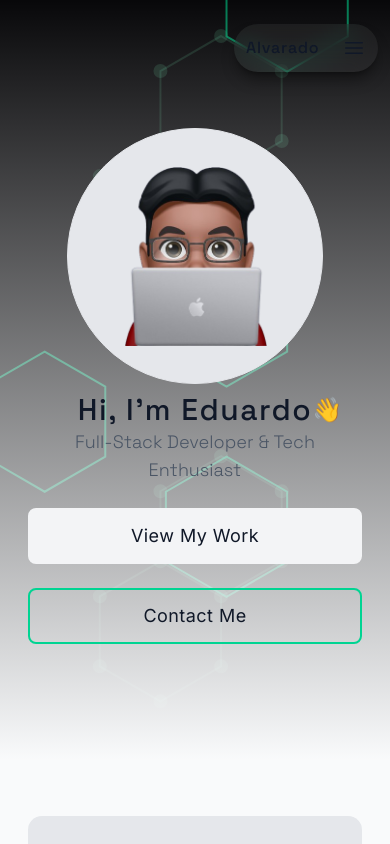
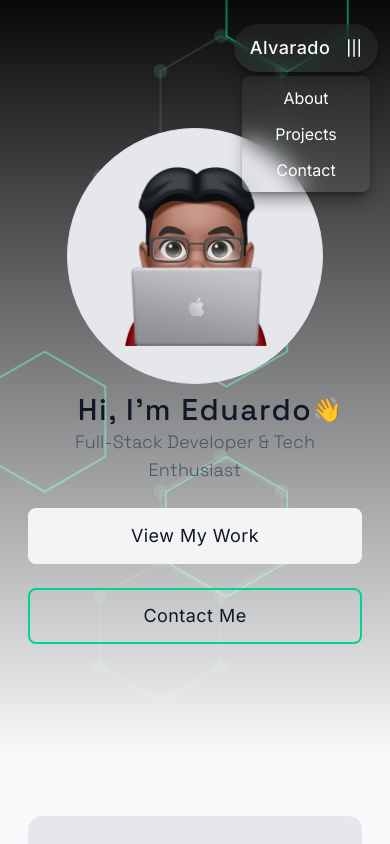
Before and after one commit to ealvara6/devfolio, a React (Vite) app: page / in a window 390 px wide. Both pictures are taken after a click on the button "Alvarado". Shown: the top 844 px of the page. Built offline with nearby package versions, Linux system fonts and the light colour scheme.

Commit message:
feat(navbar): add mobile navbar functionality

```diff
--- a/src/components/navbar/MobileNavbar.tsx
+++ b/src/components/navbar/MobileNavbar.tsx
@@ -1,18 +1,34 @@
 import { Bars3Icon } from '@heroicons/react/24/outline';
-import clsx from 'clsx';
+import {
+  DropdownMenuTrigger,
+  DropdownMenu,
+  DropdownMenuContent,
+  DropdownMenuGroup,
+  DropdownMenuItem,
+} from '../ui/dropdown-menu';
+import { Button } from '../ui/button';
+import { links } from '@/data/navLinks';
 
-export const MobileNavbar = ({ className }: { className?: string }) => {
+export const MobileNavbar = ({ className }: { className: string }) => {
   return (
-    <button
-      className={clsx(
-        'flex min-w-36 items-center justify-between py-3 px-3 rounded-full min-h-10 bg-white/5 backdrop-blur-md shadow-lg shadow-black/40',
-        className
-      )}
-    >
-      <div className="text-md tracking-wider font-heading font-medium">
-        Alvarado
-      </div>
-      <Bars3Icon className="w-6" />
-    </button>
+    <div className={className}>
+      <DropdownMenu>
+        <DropdownMenuTrigger asChild>
+          <Button className="flex gap-4 min-w-36 text-lg tracking-wide group rounded-full min-h-12 bg-white/5 backdrop-blur-md shadow-lg shadow-black/40">
+            Alvarado
+            <Bars3Icon className="scale-150 transition-transform duration-300 group-data-[state=open]:rotate-90" />
+          </Button>
+        </DropdownMenuTrigger>
+        <DropdownMenuContent className="bg-white/5 backdrop-blur-md shadow-lg shadow-black/40 border-none text-white">
+          <DropdownMenuGroup>
+            {links.map((link) => (
+              <DropdownMenuItem className="justify-center text-md">
+                <a href={`#${link.name}`}>{link.name}</a>
+              </DropdownMenuItem>
+            ))}
+          </DropdownMenuGroup>
+        </DropdownMenuContent>
+      </DropdownMenu>
+    </div>
   );
 };
--- /dev/null
+++ b/src/components/ui/button.tsx
@@ -0,0 +1,64 @@
+import * as React from "react"
+import { cva, type VariantProps } from "class-variance-authority"
+import { Slot } from "radix-ui"
+
+import { cn } from "@/lib/utils"
+
+const buttonVariants = cva(
+  "inline-flex items-center justify-center gap-2 whitespace-nowrap rounded-md text-sm font-medium transition-all disabled:pointer-events-none disabled:opacity-50 [&_svg]:pointer-events-none [&_svg:not([class*='size-'])]:size-4 shrink-0 [&_svg]:shrink-0 outline-none focus-visible:border-ring focus-visible:ring-ring/50 focus-visible:ring-[3px] aria-invalid:ring-destructive/20 dark:aria-invalid:ring-destructive/40 aria-invalid:border-destructive",
+  {
+    variants: {
+      variant: {
+        default: "bg-primary text-primary-foreground hover:bg-primary/90",
+        destructive:
+          "bg-destructive text-white hover:bg-destructive/90 focus-visible:ring-destructive/20 dark:focus-visible:ring-destructive/40 dark:bg-destructive/60",
+        outline:
+          "border bg-background shadow-xs hover:bg-accent hover:text-accent-foreground dark:bg-input/30 dark:border-input dark:hover:bg-input/50",
+        secondary:
+          "bg-secondary text-secondary-foreground hover:bg-secondary/80",
+        ghost:
+          "hover:bg-accent hover:text-accent-foreground dark:hover:bg-accent/50",
+        link: "text-primary underline-offset-4 hover:underline",
+      },
+      size: {
+        default: "h-9 px-4 py-2 has-[>svg]:px-3",
+        xs: "h-6 gap-1 rounded-md px-2 text-xs has-[>svg]:px-1.5 [&_svg:not([class*='size-'])]:size-3",
+        sm: "h-8 rounded-md gap-1.5 px-3 has-[>svg]:px-2.5",
+        lg: "h-10 rounded-md px-6 has-[>svg]:px-4",
+        icon: "size-9",
+        "icon-xs": "size-6 rounded-md [&_svg:not([class*='size-'])]:size-3",
+        "icon-sm": "size-8",
+        "icon-lg": "size-10",
+      },
+    },
+    defaultVariants: {
+      variant: "default",
+      size: "default",
+    },
+  }
+)
+
+function Button({
+  className,
+  variant = "default",
+  size = "default",
+  asChild = false,
+  ...props
+}: React.ComponentProps<"button"> &
+  VariantProps<typeof buttonVariants> & {
+    asChild?: boolean
+  }) {
+  const Comp = asChild ? Slot.Root : "button"
+
+  return (
+    <Comp
+      data-slot="button"
+      data-variant={variant}
+      data-size={size}
+      className={cn(buttonVariants({ variant, size, className }))}
+      {...props}
+    />
+  )
+}
+
+export { Button, buttonVariants }
--- a/src/styles/globals.css
+++ b/src/styles/globals.css
@@ -1,7 +1,9 @@
 @import url('https://fonts.googleapis.com/css2?family=Inter:ital,opsz,wght@0,14..32,100..900;1,14..32,100..900&family=Space+Grotesk:wght@300..700&display=swap');
 @import 'tailwindcss';
+@import 'tw-animate-css';
 @import "tw-animate-css";
 @import "shadcn/tailwind.css";
+/* @import "shadcn/tailwind.css"; */
 
 @custom-variant dark (&:where(.dark, .dark *));
 
@@ -35,37 +37,37 @@
 
   --color-success: var(--color-emerald-400);
   --color-error: var(--color-red-400);
-  --background: oklch(0.13 0.028 261.692);
-  --foreground: oklch(0.985 0.002 247.839);
-  --card: oklch(0.21 0.034 264.665);
-  --card-foreground: oklch(0.985 0.002 247.839);
-  --popover: oklch(0.21 0.034 264.665);
-  --popover-foreground: oklch(0.985 0.002 247.839);
-  --primary: oklch(0.928 0.006 264.531);
-  --primary-foreground: oklch(0.21 0.034 264.665);
-  --secondary: oklch(0.278 0.033 256.848);
-  --secondary-foreground: oklch(0.985 0.002 247.839);
-  --muted: oklch(0.278 0.033 256.848);
-  --muted-foreground: oklch(0.707 0.022 261.325);
-  --accent: oklch(0.278 0.033 256.848);
-  --accent-foreground: oklch(0.985 0.002 247.839);
+  --background: oklch(0.141 0.005 285.823);
+  --foreground: oklch(0.985 0 0);
+  --card: oklch(0.21 0.006 285.885);
+  --card-foreground: oklch(0.985 0 0);
+  --popover: oklch(0.21 0.006 285.885);
+  --popover-foreground: oklch(0.985 0 0);
+  --primary: oklch(0.92 0.004 286.32);
+  --primary-foreground: oklch(0.21 0.006 285.885);
+  --secondary: oklch(0.274 0.006 286.033);
+  --secondary-foreground: oklch(0.985 0 0);
+  --muted: oklch(0.274 0.006 286.033);
+  --muted-foreground: oklch(0.705 0.015 286.067);
+  --accent: oklch(0.274 0.006 286.033);
+  --accent-foreground: oklch(0.985 0 0);
   --destructive: oklch(0.704 0.191 22.216);
   --border: oklch(1 0 0 / 10%);
   --input: oklch(1 0 0 / 15%);
-  --ring: oklch(0.551 0.027 264.364);
+  --ring: oklch(0.552 0.016 285.938);
   --chart-1: oklch(0.488 0.243 264.376);
   --chart-2: oklch(0.696 0.17 162.48);
   --chart-3: oklch(0.769 0.188 70.08);
   --chart-4: oklch(0.627 0.265 303.9);
   --chart-5: oklch(0.645 0.246 16.439);
-  --sidebar: oklch(0.21 0.034 264.665);
-  --sidebar-foreground: oklch(0.985 0.002 247.839);
+  --sidebar: oklch(0.21 0.006 285.885);
+  --sidebar-foreground: oklch(0.985 0 0);
   --sidebar-primary: oklch(0.488 0.243 264.376);
-  --sidebar-primary-foreground: oklch(0.985 0.002 247.839);
-  --sidebar-accent: oklch(0.278 0.033 256.848);
-  --sidebar-accent-foreground: oklch(0.985 0.002 247.839);
+  --sidebar-primary-foreground: oklch(0.985 0 0);
+  --sidebar-accent: oklch(0.274 0.006 286.033);
+  --sidebar-accent-foreground: oklch(0.985 0 0);
   --sidebar-border: oklch(1 0 0 / 10%);
-  --sidebar-ring: oklch(0.551 0.027 264.364);
+  --sidebar-ring: oklch(0.552 0.016 285.938);
 }
 
 html {
@@ -116,36 +118,36 @@ html {
 :root {
   --radius: 0.625rem;
   --background: oklch(1 0 0);
-  --foreground: oklch(0.13 0.028 261.692);
+  --foreground: oklch(0.141 0.005 285.823);
   --card: oklch(1 0 0);
-  --card-foreground: oklch(0.13 0.028 261.692);
+  --card-foreground: oklch(0.141 0.005 285.823);
   --popover: oklch(1 0 0);
-  --popover-foreground: oklch(0.13 0.028 261.692);
-  --primary: oklch(0.21 0.034 264.665);
-  --primary-foreground: oklch(0.985 0.002 247.839);
-  --secondary: oklch(0.967 0.003 264.542);
-  --secondary-foreground: oklch(0.21 0.034 264.665);
-  --muted: oklch(0.967 0.003 264.542);
-  --muted-foreground: oklch(0.551 0.027 264.364);
-  --accent: oklch(0.967 0.003 264.542);
-  --accent-foreground: oklch(0.21 0.034 264.665);
+  --popover-foreground: oklch(0.141 0.005 285.823);
+  --primary: oklch(0.21 0.006 285.885);
+  --primary-foreground: oklch(0.985 0 0);
+  --secondary: oklch(0.967 0.001 286.375);
+  --secondary-foreground: oklch(0.21 0.006 285.885);
+  --muted: oklch(0.967 0.001 286.375);
+  --muted-foreground: oklch(0.552 0.016 285.938);
+  --accent: oklch(0.967 0.001 286.375);
+  --accent-foreground: oklch(0.21 0.006 285.885);
   --destructive: oklch(0.577 0.245 27.325);
-  --border: oklch(0.928 0.006 264.531);
-  --input: oklch(0.928 0.006 264.531);
-  --ring: oklch(0.707 0.022 261.325);
+  --border: oklch(0.92 0.004 286.32);
+  --input: oklch(0.92 0.004 286.32);
+  --ring: oklch(0.705 0.015 286.067);
   --chart-1: oklch(0.646 0.222 41.116);
   --chart-2: oklch(0.6 0.118 184.704);
   --chart-3: oklch(0.398 0.07 227.392);
   --chart-4: oklch(0.828 0.189 84.429);
   --chart-5: oklch(0.769 0.188 70.08);
-  --sidebar: oklch(0.985 0.002 247.839);
-  --sidebar-foreground: oklch(0.13 0.028 261.692);
-  --sidebar-primary: oklch(0.21 0.034 264.665);
-  --sidebar-primary-foreground: oklch(0.985 0.002 247.839);
-  --sidebar-accent: oklch(0.967 0.003 264.542);
-  --sidebar-accent-foreground: oklch(0.21 0.034 264.665);
-  --sidebar-border: oklch(0.928 0.006 264.531);
-  --sidebar-ring: oklch(0.707 0.022 261.325);
+  --sidebar: oklch(0.985 0 0);
+  --sidebar-foreground: oklch(0.141 0.005 285.823);
+  --sidebar-primary: oklch(0.21 0.006 285.885);
+  --sidebar-primary-foreground: oklch(0.985 0 0);
+  --sidebar-accent: oklch(0.967 0.001 286.375);
+  --sidebar-accent-foreground: oklch(0.21 0.006 285.885);
+  --sidebar-border: oklch(0.92 0.004 286.32);
+  --sidebar-ring: oklch(0.705 0.015 286.067);
 }
 
 @layer base {
```
Also changed, not shown: components.json.
